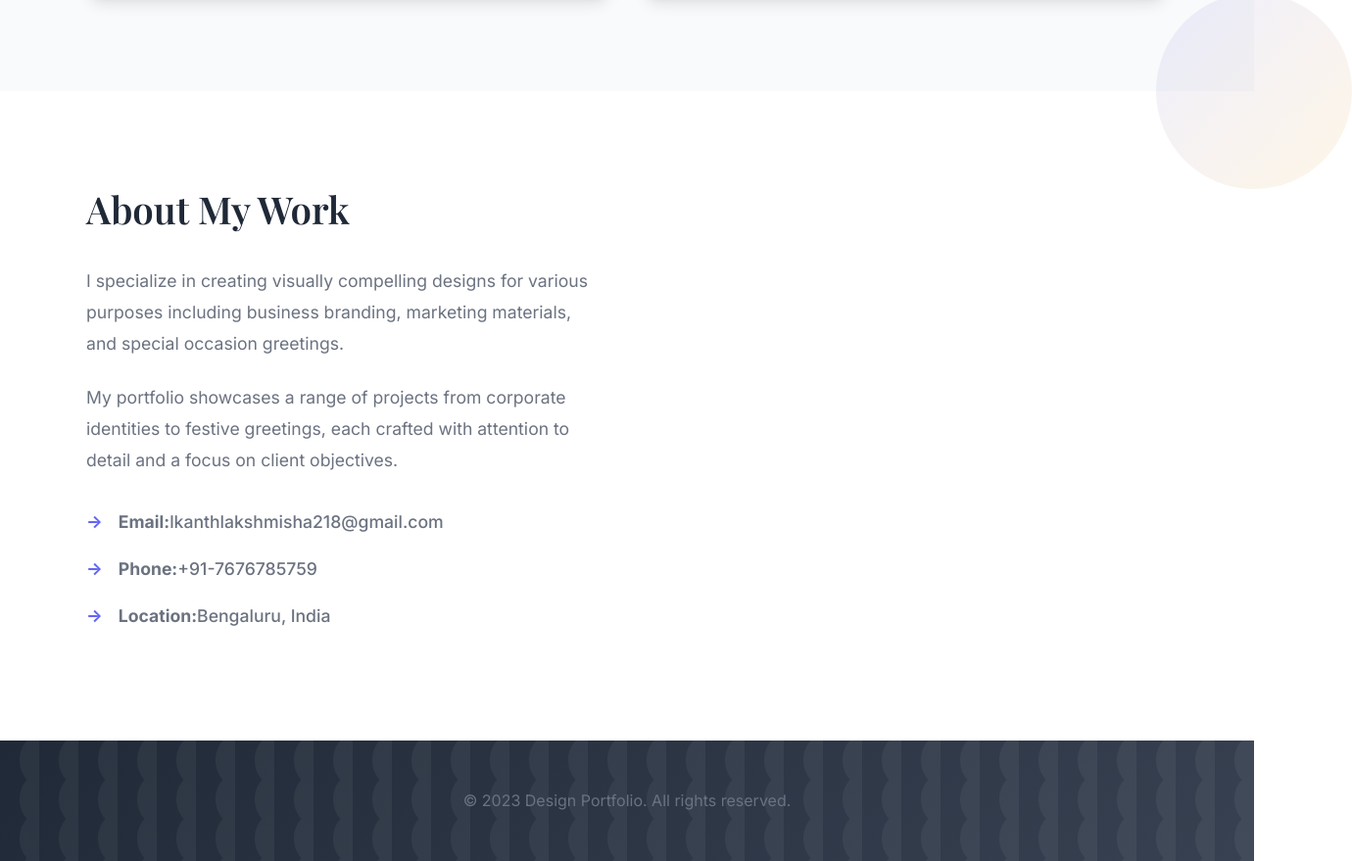
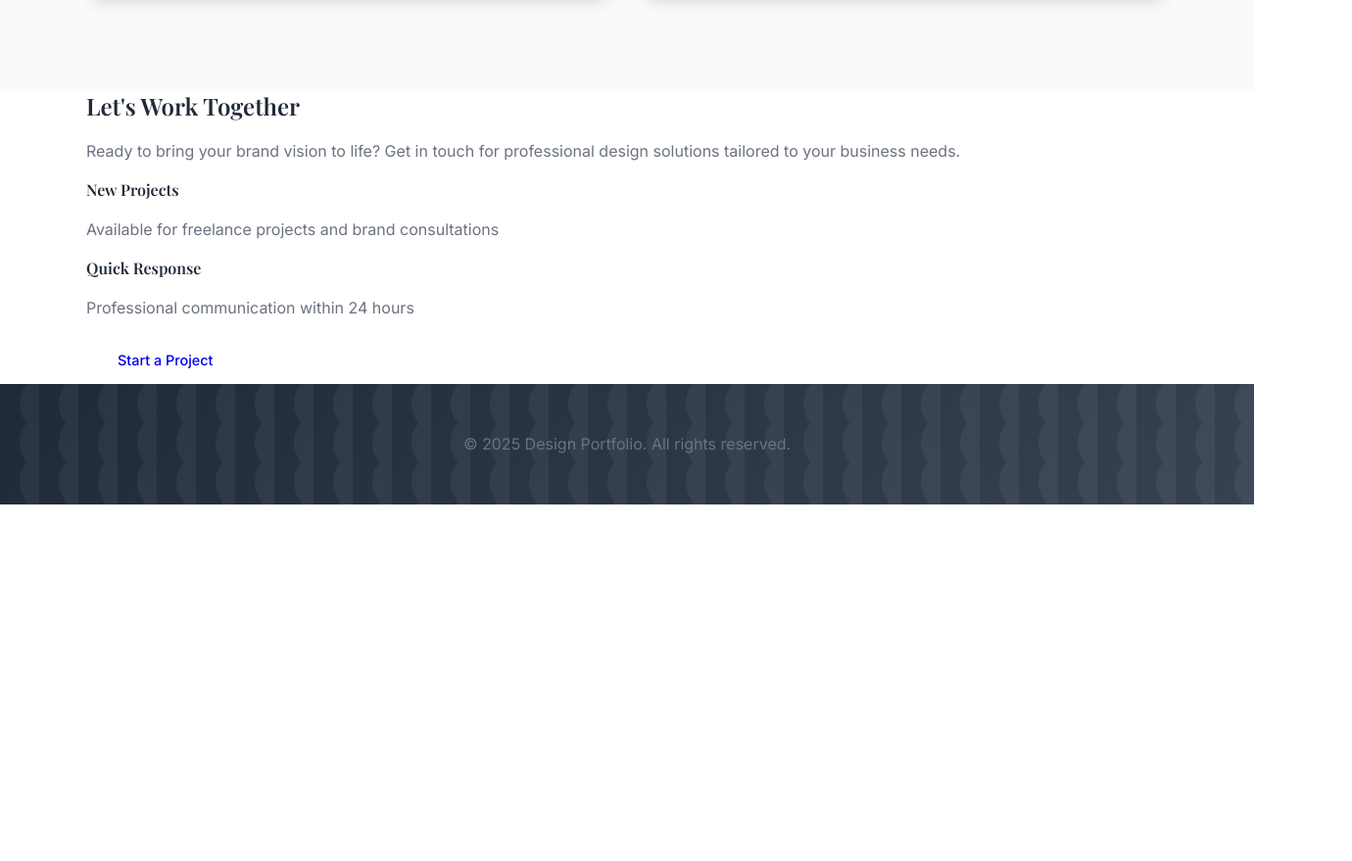
Before and after one commit to Lkanth05/design-portfolio, a plain HTML site: page index.html in a window 1280 px wide. Shown: the part 2241-3120 px from the top of the page at 98% size, 1380 px wide, since content can reach past the window. After the commit the page ends 2756 px from the top, so only its background shows below. Drawn offline with nearby package versions, Linux system fonts and the light colour scheme.

Commit message:
Updated index

```diff
--- a/index.html
+++ b/index.html
@@ -111,20 +111,23 @@
     </section>
 
     <!-- About Section -->
-    <section class="about" id="about">
+    <!-- Contact Section -->
+    <section id="contact" class="contact">
         <div class="container">
-            <div class="about-content">
-                <div class="about-text">
-                    <h2>About My Work</h2>
-                    <p>I specialize in creating visually compelling designs for various purposes including business branding, marketing materials, and special occasion greetings.</p>
-                    <p>My portfolio showcases a range of projects from corporate identities to festive greetings, each crafted with attention to detail and a focus on client objectives.</p>
-
-                    <div class="contact-info" id="contact">
-                        <p><strong>Email:</strong> lkanthlakshmisha218@gmail.com </p>
-                        <p><strong>Phone:</strong> +91-7676785759</p>
-                        <p><strong>Location:</strong> Bengaluru, India</p>
+            <div class="contact__content">
+                <h2>Let's Work Together</h2>
+                <p>Ready to bring your brand vision to life? Get in touch for professional design solutions tailored to your business needs.</p>
+                <div class="contact__info">
+                    <div class="contact__item">
+                        <h4>New Projects</h4>
+                        <p>Available for freelance projects and brand consultations</p>
+                    </div>
+                    <div class="contact__item">
+                        <h4>Quick Response</h4>
+                        <p>Professional communication within 24 hours</p>
                     </div>
                 </div>
+                <a href="mailto:lkanthlakshmisha218@gmail.com" class="btn btn--primary">Start a Project</a>
             </div>
         </div>
     </section>
@@ -132,7 +135,7 @@
     <!-- Footer -->
     <footer>
         <div class="container">
-            <p>&copy; 2023 Design Portfolio. All rights reserved.</p>
+            <p>&copy; 2025 Design Portfolio. All rights reserved.</p>
         </div>
     </footer>
 
```
